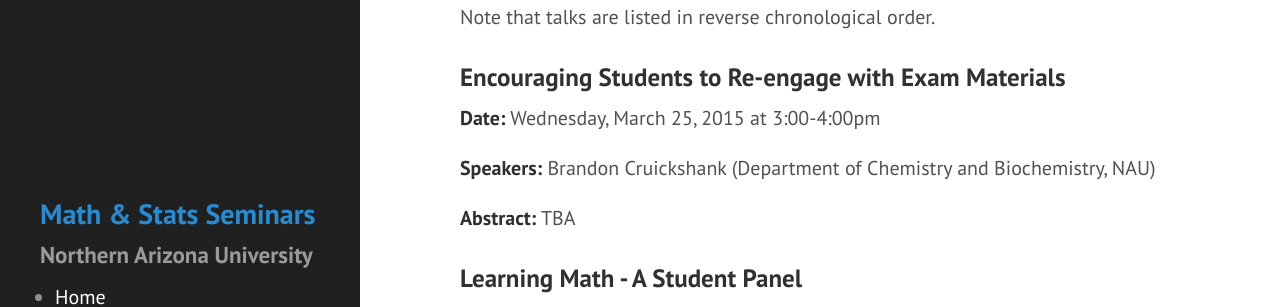
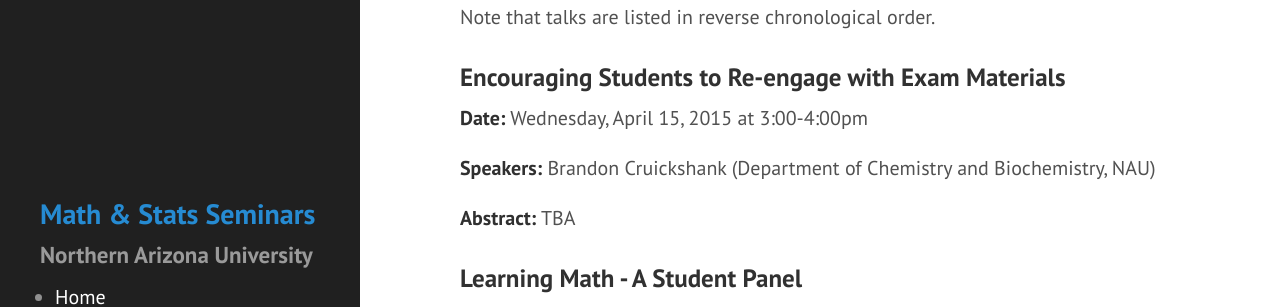
Before and after one commit to NAUMathStat/seminars, a Jekyll site: the page built from teachingSpring2015.md, in a window 1280 px wide and 900 px high, scrolled down 510 px. Shown: the part 155-462 px from the top of the window. Built offline with Jekyll 4.4.1, drawn with Linux system fonts in a browser that asks for light colours; Markdown is read by kramdown in place of the engine named in the settings.

Commit message:
Update to Teaching Showcase

```diff
--- a/teachingSpring2015.md
+++ b/teachingSpring2015.md
@@ -13,7 +13,7 @@ Note that talks are listed in reverse chronological order.
 
 ### Encouraging Students to Re-engage with Exam Materials ###
 
-**Date:** Wednesday, March 25, 2015 at 3:00-4:00pm
+**Date:** Wednesday, April 15, 2015 at 3:00-4:00pm
 
 **Speakers:** Brandon Cruickshank (Department of Chemistry and Biochemistry, NAU)
 
```
